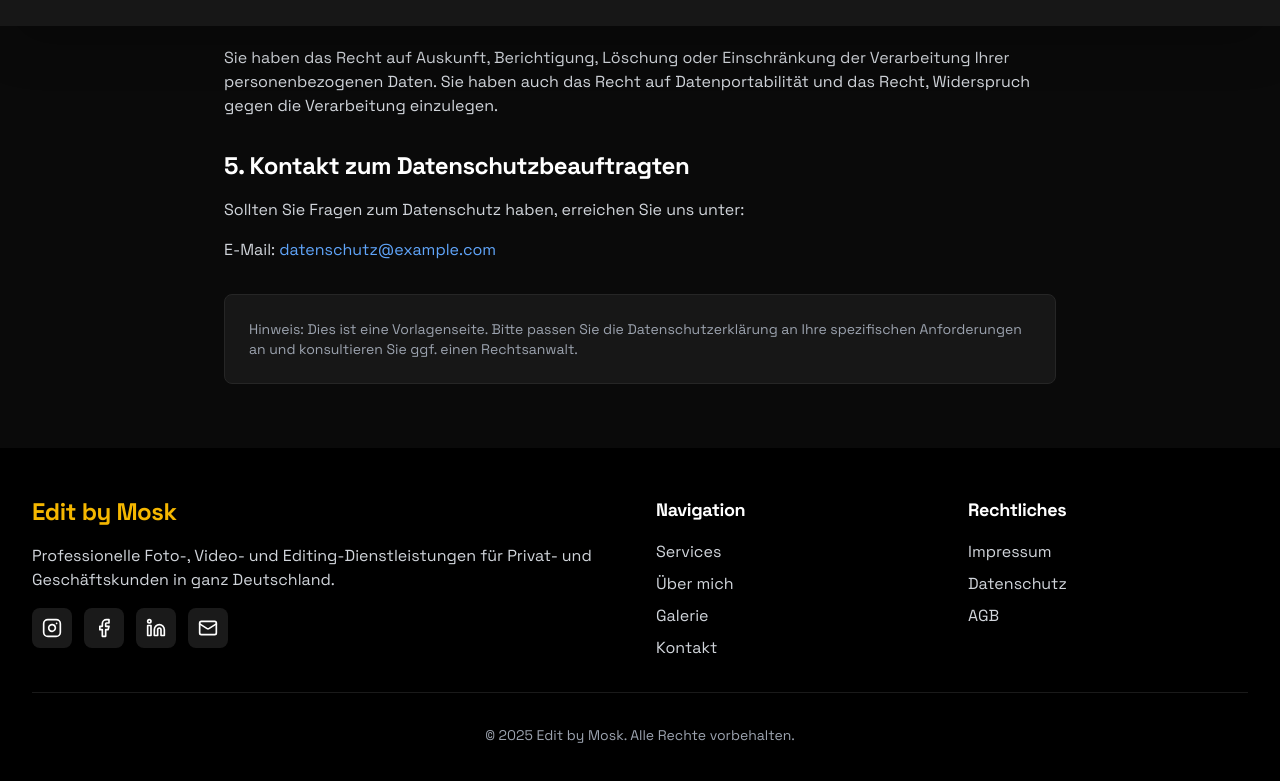
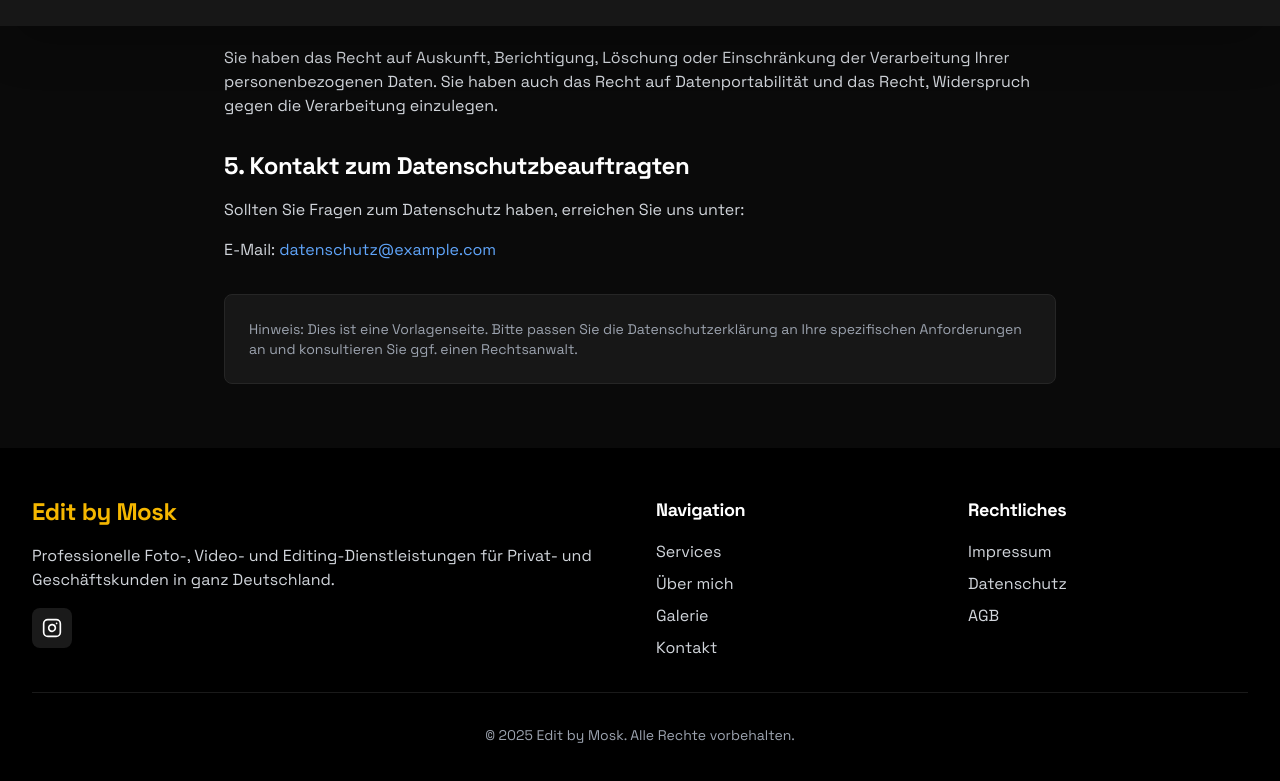
Before and after one commit to Mika4vondenen/MoskHeile, a React (Vite) app: page /datenschutz in a window 1280 px wide. Shown: the part 774-1555 px from the top of the page. Built offline with nearby package versions, Linux system fonts and the light colour scheme; a web font is replaced by a local one.

Commit message:
Updated Footer.tsx

```diff
--- a/src/components/Footer.tsx
+++ b/src/components/Footer.tsx
@@ -1,4 +1,4 @@
-import { Instagram, Facebook, Linkedin, Mail } from 'lucide-react';
+import { Instagram } from 'lucide-react';
 
 export default function Footer() {
   const currentYear = new Date().getFullYear();
@@ -14,32 +14,11 @@ export default function Footer() {
             </p>
             <div className="flex gap-3">
               <a
-                href="#"
+                href="https://www.instagram.com/dimaa_mamon/"
                 className="bg-white/10 hover:bg-[#F5B700] w-9 h-9 sm:w-10 sm:h-10 rounded-lg flex items-center justify-center transition-all duration-300 hover:scale-110"
                 aria-label="Instagram"
               >
                 <Instagram size={18} className="sm:w-5 sm:h-5" />
-              </a>
-              <a
-                href="#"
-                className="bg-white/10 hover:bg-[#F5B700] w-9 h-9 sm:w-10 sm:h-10 rounded-lg flex items-center justify-center transition-all duration-300 hover:scale-110"
-                aria-label="Facebook"
-              >
-                <Facebook size={18} className="sm:w-5 sm:h-5" />
-              </a>
-              <a
-                href="#"
-                className="bg-white/10 hover:bg-[#F5B700] w-9 h-9 sm:w-10 sm:h-10 rounded-lg flex items-center justify-center transition-all duration-300 hover:scale-110"
-                aria-label="LinkedIn"
-              >
-                <Linkedin size={18} className="sm:w-5 sm:h-5" />
-              </a>
-              <a
-                href="mailto:info@editbymosk.de"
-                className="bg-white/10 hover:bg-[#F5B700] w-9 h-9 sm:w-10 sm:h-10 rounded-lg flex items-center justify-center transition-all duration-300 hover:scale-110"
-                aria-label="E-Mail"
-              >
-                <Mail size={18} className="sm:w-5 sm:h-5" />
               </a>
             </div>
           </div>
```
